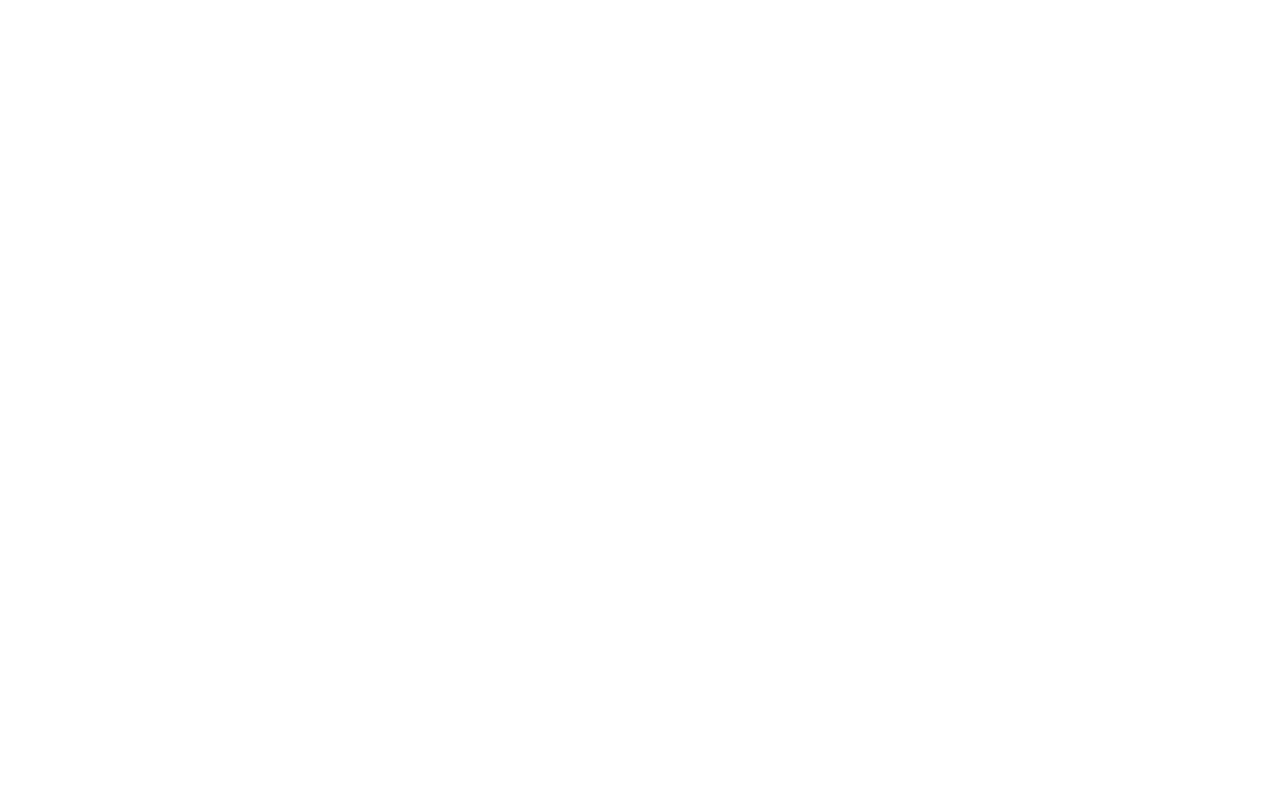
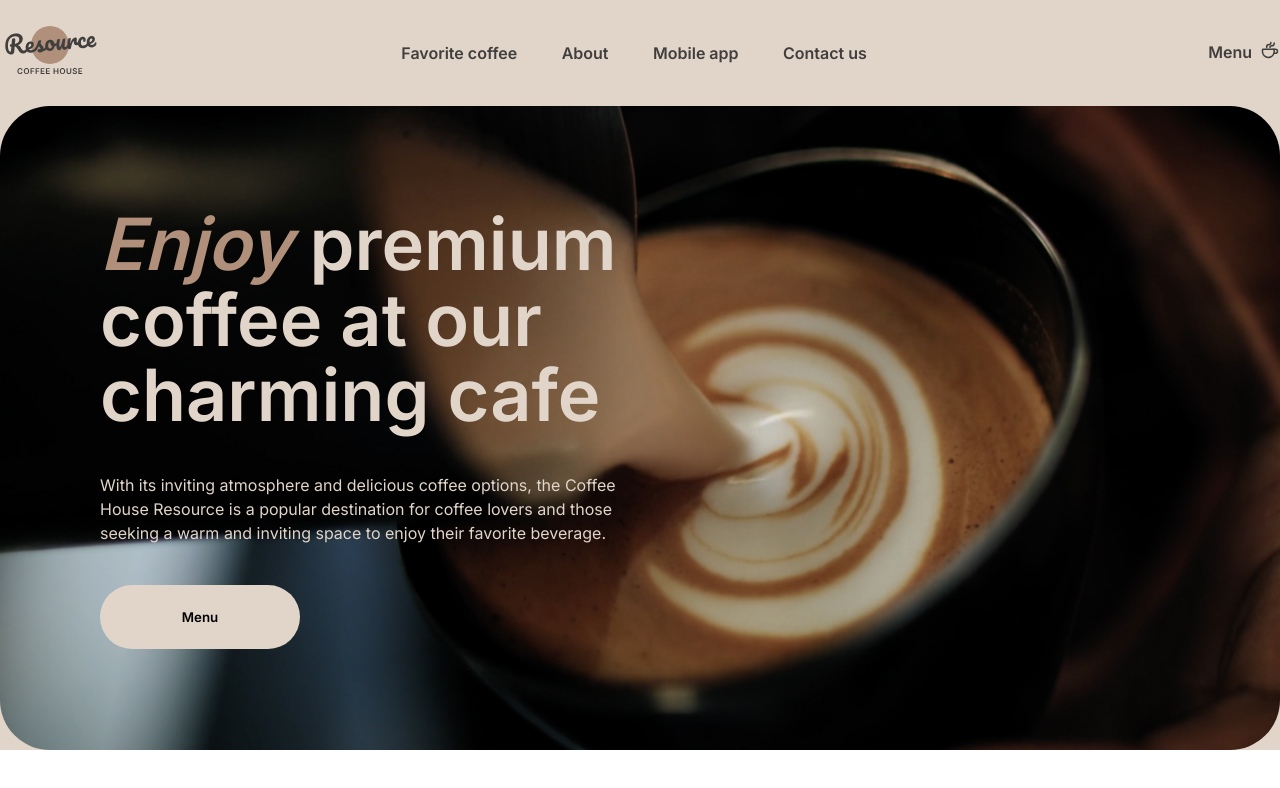
Before and after one commit to MarozEv/MySelfStudy, a plain HTML site: page index.html in a window 1280 px wide. Drawn offline with Linux system fonts and the light colour scheme.

Commit message:
feat: add header and hero contants

```diff
--- a/index.html
+++ b/index.html
@@ -7,9 +7,48 @@
     <title>Coffee House</title>
 </head>
 <body>
-    <header></header>
-    <main></main>
-    <footer></footer>
+    <div class="body_background">
+        <header class="header">
+            <div class="header_wrapper">
+                <div class="wrapper">
+                    <div class="header_logo">
+                        <a href="#">
+                            <img src="/icons/header_main_logo.svg" alt="Logo Coffee House">
+                        </a>
+                    </div>
+                    <div class="header_navigation">
+                        <nav>
+                            <a href="#" class="nav_header">Favorite coffee</a>
+                            <a href="#" class="nav_header">About</a>
+                            <a href="#" class="nav_header">Mobile app</a>
+                            <a href="#" class="nav_header">Contact us</a>
+                        </nav>
+                    </div>
+                    <div class="header_menu">
+                        <div class="word_menu">
+                            <a href="#">Menu</a>
+                        </div>
+                        <div>
+                            <img src="/icons/coffee_cup_header.svg" alt="icon coffee">
+                        </div>
+                    </div>
+                </div>
+                <section class="hero">
+                    <div class="premiun_container">
+                        <div class="premium_main_text">
+                            <p class="Enjoy_premium"><span class="span_italic">Enjoy</span> premium coffee at our charming cafe</p>
+                            <p class="second_premiun_text">With its inviting atmosphere and delicious coffee options, the Coffee House Resource is a popular destination for coffee lovers and those seeking a warm and inviting space to enjoy their favorite beverage.</p>
+                            <input class="menu_button_coffe" type="button" value="Menu">
+                        </div>
+                    </div>
+                </section>
+            </div>
+        </header>
+        <main class="main">
+
+        </main>
+        <footer></footer>
+    </div>
     <script src="main.js"></script>
 </body>
 </html>
--- a/styles/main.css
+++ b/styles/main.css
@@ -0,0 +1,112 @@
+@import url(https://fonts.googleapis.com/css?family=Inter:regular,500,600,800);
+
+*, *h1, *h2,*h3,*h4,*p{
+    padding: 0;
+    margin: 0;
+}
+
+a {
+    color: #403F3D;
+    text-decoration: none;
+}
+
+body{
+    margin: 0;
+    font-family: Inter;
+    font-weight: 400;
+    line-height: 24px;
+}
+
+
+.body_background{
+    background-color: #E1D4C9;
+    max-width: 1440px;
+    margin: 0 auto;
+}
+
+/* --------------- HEADER CONTAINER----------------- */
+
+.header {
+    max-width: 1440px;
+}
+.header_wrapper {
+    max-width: 1360px;
+    margin: auto;
+}
+
+
+.wrapper {
+    padding: 20px 0;
+    display: flex;
+    justify-content: space-between;
+    align-items: center;
+}
+
+.header_logo {
+}
+.header_navigation {
+}
+.nav_header{
+    padding-right: 40px;
+    font-weight: 600;
+    color: #403F3D;
+}
+
+.header_menu {
+    font-weight: 600;
+    color: #403F3D;
+    display: flex;
+}
+.word_menu {
+    color: #403F3D;
+    padding-right: 8px;
+}
+
+/* --------------- HERO CONTAINER----------------- */
+
+.hero{
+    background-image: url("/images/hero_background.jpg");
+    background-repeat: no-repeat;
+    background-size: cover;
+    border-radius: 50px;
+    height: 644px;
+}
+
+.premiun_container {
+    max-width: 530px;
+    padding: 100px 0 0 100px;
+}
+.premium_main_text {
+    display: flex;
+    flex-direction: column;
+
+}
+.Enjoy_premium {
+    margin: 0 0 40px 0;
+    font-size: 72px;
+    font-weight: 600;
+    line-height: 75.6px;
+    color: #E1D4C9;
+}
+.span_italic {
+    font-style: italic;
+    color: #B0907A;
+}
+.second_premiun_text {
+    margin: 0 0 40px 0;
+    color: #E1D4C9;
+
+}
+.menu_button_coffe {
+    height: 64px;
+    width: 200px;
+    border: none;
+    border-radius: 100px;
+    background-color: #E1D4C9;
+    font-family: Inter;
+    font-weight: 600;
+
+}
+
+
+/* --------------- FAVORITE COFFEE----------------- */
```
Also changed, not shown: icons/coffee_cup_header.svg (added), icons/header_main_logo.svg (added), images/hero_background.jpg (added), 1 other file.
